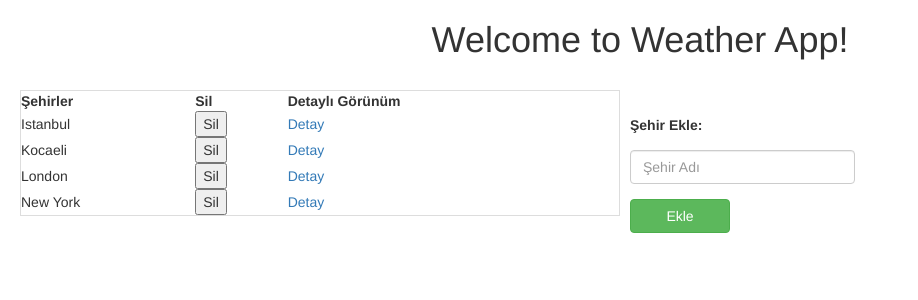
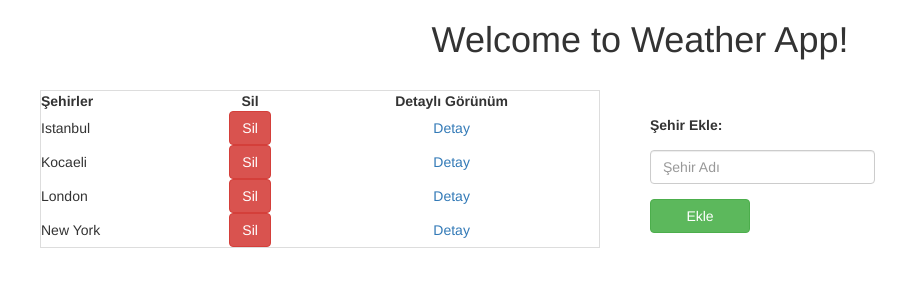
Before and after one commit to rzaveri8/weather, an Angular app: page / in a window 1280 px wide. Shown: the top 300 px of the page, without its empty margins (0-918 px from the left). Built offline with nearby package versions, Linux system fonts and the light colour scheme.

Commit message:
css edit

```diff
--- a/src/app/app.module.ts
+++ b/src/app/app.module.ts
@@ -2,7 +2,6 @@ import { BrowserModule } from '@angular/platform-browser';
 import { NgModule } from '@angular/core';
 import { WeatherService } from './services/weather.service';
 import { HttpClientModule } from '@angular/common/http';
-import { RouterModule, Routes } from '@angular/router';
 
 import { AppComponent } from './app.component';
 import { CityComponent } from './components/city/city.component';
@@ -10,10 +9,6 @@ import { CityBasicComponent } from './components/city-basic/city-basic.component
 import { CityAddComponent } from './components/city-add/city-add.component';
 import { CityDetailComponent } from './components/city-detail/city-detail.component';
 import { PageNotFoundComponent } from './components/page-not-found/page-not-found.component';
-
-const appRoutes: Routes = [
-  { path: 'city-detail/:city', component: CityDetailComponent, data: { weatherData: 'weatherData' } }
-];
 
 @NgModule({
   declarations: [
@@ -25,9 +20,6 @@ const appRoutes: Routes = [
     PageNotFoundComponent
   ],
   imports: [
-    RouterModule.forRoot(
-      appRoutes
-    ),
     BrowserModule,
     HttpClientModule
   ],
--- a/src/app/components/city-detail/city-detail.component.html
+++ b/src/app/components/city-detail/city-detail.component.html
@@ -19,16 +19,25 @@
 
     <h4 class="detay"><b>Haftalık Hava Durumu Özeti</b></h4>
 
-    <ul>
-      <li *ngFor="let day of weather.data.weather">
-        <p><b><u>Tarih: {{day.date}}</u></b></p>
-        <p>Gün Doğumu: {{day.astronomy[0].sunrise}}</p>
-        <p>Gün Batımı: {{day.astronomy[0].sunset}}</p>
-        <p>En Yüksek Sıcaklık: {{day.maxtempC}} °C</p>
-        <p>En Düşük Sıcaklık: {{day.mintempC}} °C</p>
-        <p>UV İndeksi: {{day.uvIndex}}</p>
-      </li>
-    </ul>
+    <table class="table table-responsive table-bordered">
+      <tr>
+        <th><b><u>Tarih</u></b></th>
+        <th>Gün Doğumu</th>
+        <th>Gün Batımı</th>
+        <th>En Yüksek Sıcaklık</th>
+        <th>En Düşük Sıcaklık</th>
+        <th>UV İndeksi</th>
+      </tr>
+
+      <tr *ngFor="let day of weather.data.weather">
+        <td>{{day.date}}</td>
+        <td>{{day.astronomy[0].sunrise}}</td>
+        <td>{{day.astronomy[0].sunset}}</td>
+        <td>{{day.maxtempC}}</td>
+        <td>{{day.mintempC}}</td>
+        <td>{{day.uvIndex}}</td>
+      </tr>
+    </table>
   </div>
 </div>
 
--- a/src/app/components/city/city.component.css
+++ b/src/app/components/city/city.component.css
@@ -16,18 +16,31 @@
 }
 
 .item1{
+  padding-left: 20px;
+  padding-right: 20px;
+
   grid-column-start: 1;
   grid-column-end: 3;
 }
 
 .item2{
+  padding-left: 20px;
+  padding-right: 20px;
+
   grid-column-start: 3;
   grid-column-end: 4;
 }
 
 .item3{
+  padding-left: 20px;
+  padding-right: 20px;
+
   grid-column-start: 1;
   grid-column-end: 4;
   grid-row-start: 2;
   grid-row-end: 3;
 }
+
+.delete-button {
+  text-align: center;
+}
--- a/src/app/components/city/city.component.html
+++ b/src/app/components/city/city.component.html
@@ -1,10 +1,10 @@
 <div class="wrapper">
   <div class="item1">
-    <table id="city-table" class="table table-bordered">
+    <table id="city-table" class="table table-bordered table-responsive">
       <tr>
         <th>Şehirler</th>
-        <th>Sil</th>
-        <th>Detaylı Görünüm</th>
+        <th class="text-center">Sil</th>
+        <th class="text-center">Detaylı Görünüm</th>
       </tr>
       <tr *ngFor="let city of cities; let i = index" [attr.city-index]="i">
 
@@ -12,11 +12,11 @@
           {{city}}
         </td>
 
-        <td>
-          <button (click)="deleteCity(i)">Sil</button>
+        <td class="text-center">
+          <button class="btn btn-danger" (click)="deleteCity(i)">Sil</button>
         </td>
 
-        <td>
+        <td class="text-center">
           <a (click)="onDetail(city)">Detay</a>
         </td>
       </tr>
```
